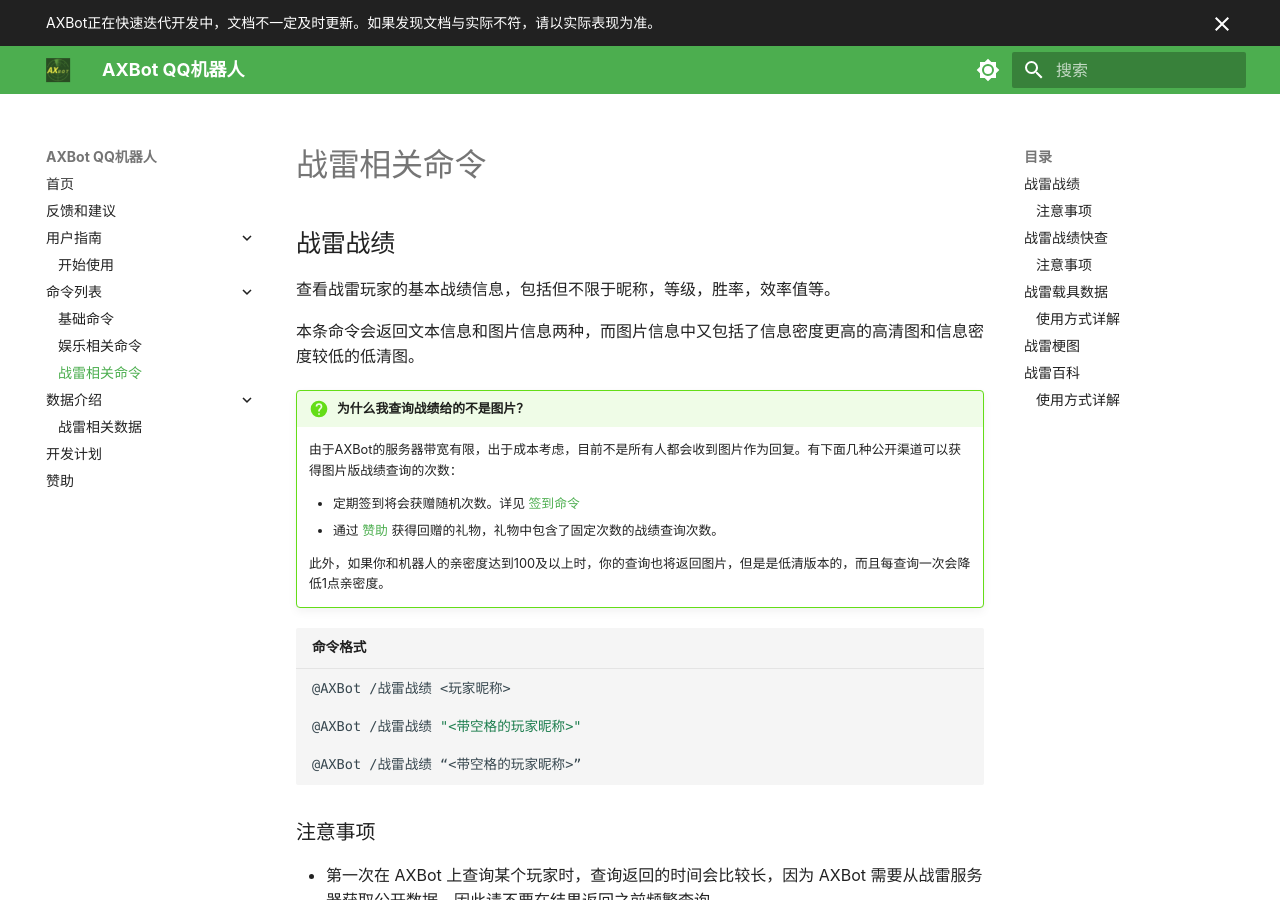
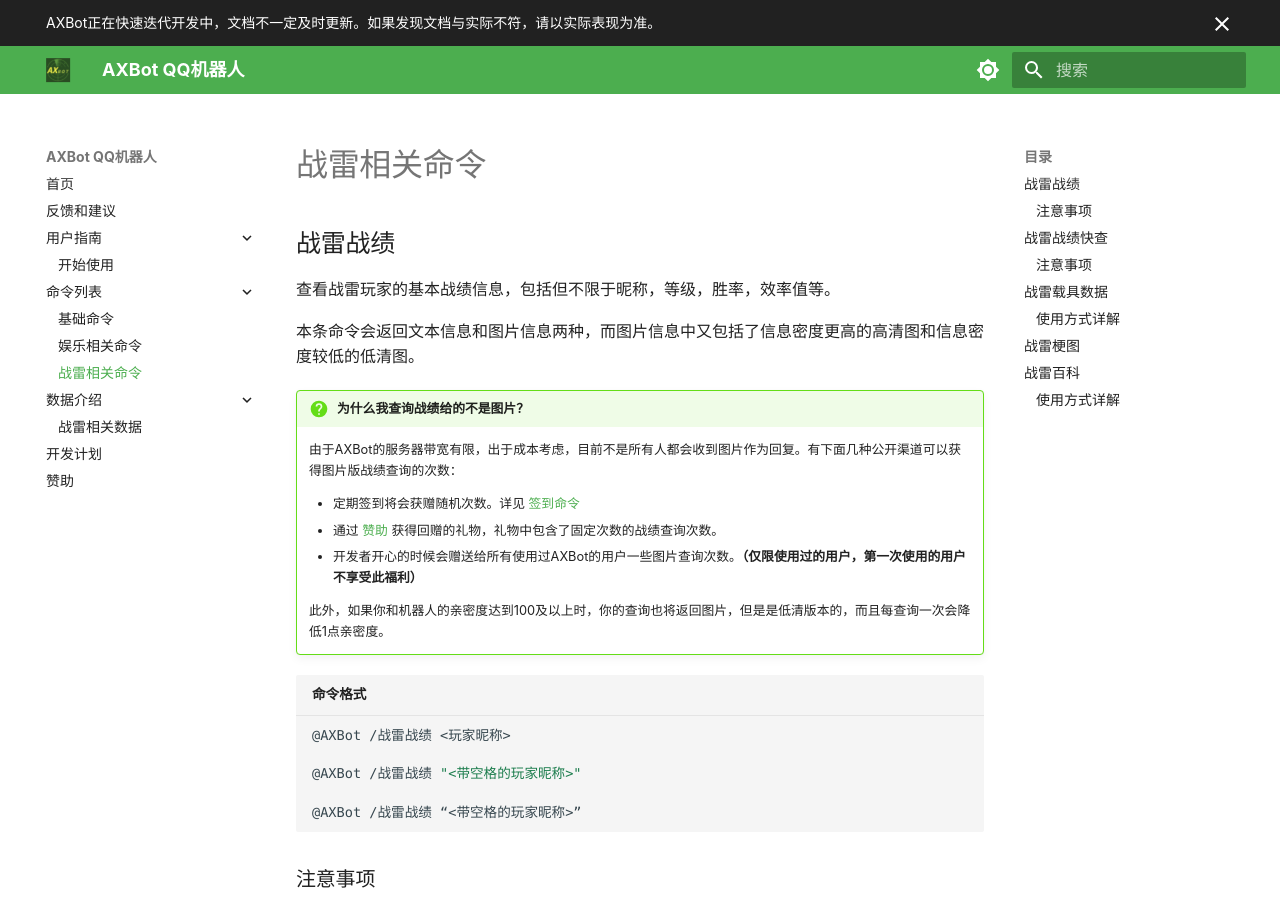
Before and after one commit to axiangcoding/axbot-qq-docs, an MkDocs documentation site: the page built from docs/command-list/wt-cmd.md, in a window 1280 px wide and 900 px high. Built offline with MkDocs 1.6.1 and Material for MkDocs 9.7.7, drawn with Linux system fonts in a browser that asks for light colours.

Commit message:
更新文档

```diff
--- a/docs/command-list/wt-cmd.md
+++ b/docs/command-list/wt-cmd.md
@@ -12,6 +12,7 @@
 
     - 定期签到将会获赠随机次数。详见 [签到命令](./funny-cmd.md#_2)
     - 通过 [赞助](../sponsor.md) 获得回赠的礼物，礼物中包含了固定次数的战绩查询次数。
+    - 开发者开心的时候会赠送给所有使用过AXBot的用户一些图片查询次数。**（仅限使用过的用户，第一次使用的用户不享受此福利）**
 
     此外，如果你和机器人的亲密度达到100及以上时，你的查询也将返回图片，但是是低清版本的，而且每查询一次会降低1点亲密度。
 
```
